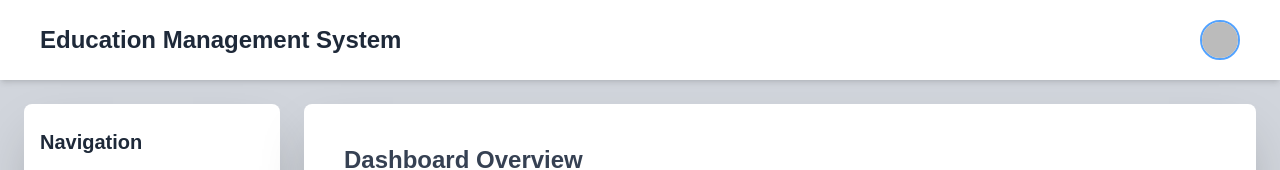
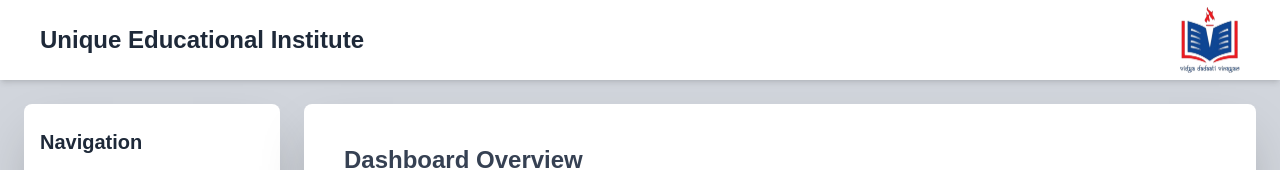
Before and after one commit to Priyosmita/Education-Institute-Management-System, a Next.js app: page / in a window 1280 px wide. Shown: the top 170 px of the page. Built offline with nearby package versions, Linux system fonts and the light colour scheme; no server answers; sample sign-in values are in the browser's storage.

Commit message:
header changes

```diff
--- a/app/components/Header.js
+++ b/app/components/Header.js
@@ -3,6 +3,7 @@ import React, { useEffect, useState } from 'react';
 import { auth } from '@/lib/firebase';
 import { onAuthStateChanged, signOut } from 'firebase/auth';
 import { useRouter } from 'next/navigation';
+import Image from 'next/image';
 
 const Header = () => {
   const [photoURL, setPhotoURL] = useState(null);
@@ -33,20 +34,17 @@ const Header = () => {
   return (
     <div className='bg-white w-full h-20 flex justify-between items-center px-10 shadow-md'>
       <div className='text-gray-800 text-2xl font-bold'>
-        Education Management System
+        Unique Educational Institute
       </div>
 
       <div className="relative group">
         <div className="flex items-center gap-2 cursor-pointer">
-          {photoURL ? (
-            <img
-              src={photoURL} // tuition centre logo
-              alt="User Avatar"
-              className="w-10 h-10 rounded-full border-2 border-blue-400"
-            />
-          ) : (
-            <div className="w-10 h-10 rounded-full bg-gray-400" />
-          )}
+          <Image
+          src="/logo.png" // tuition centre logo
+              alt="user"
+              width="60"
+              height="60"
+          />
         </div>
 
         <div className="absolute right-0 mt-2 w-32 bg-white border rounded-md shadow-lg opacity-0 group-hover:opacity-100 transition-opacity duration-200 z-50">
```
